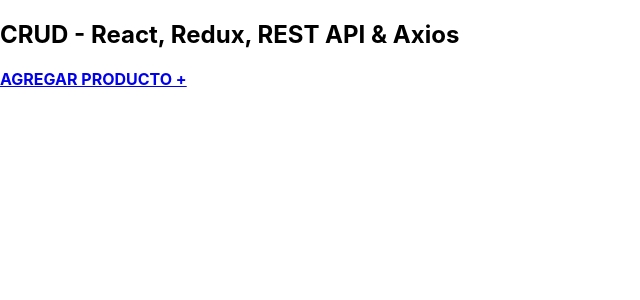
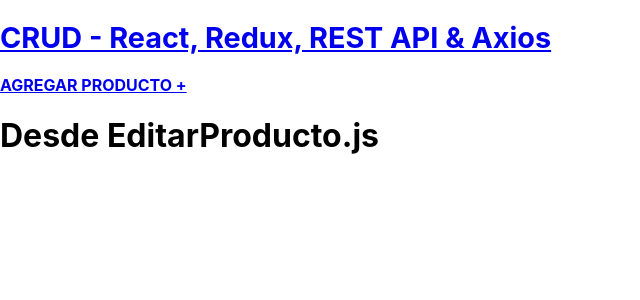
Before and after one commit to jplozada/Redux_crud, a React (Create React App) app: page /productos/editar/1 in a window 1280 px wide. Shown: the top 300 px of the page, without its empty margins (0-640 px from the left). Built offline with nearby package versions, Linux system fonts and the light colour scheme; the HTML template or start-up script is replaced by a standard one.

Commit message:
React router config added to the proyect

```diff
--- a/src/App.js
+++ b/src/App.js
@@ -1,11 +1,23 @@
+import React from 'react';
 import Header from './components/Header';
-import React, {Fragment} from 'react';
+import Productos from './components/Productos';
+import NuevoProducto from './components/NuevoProducto';
+import EditarProducto from './components/EditarProducto';
+
+import { BrowserRouter as Router, Route, Switch} from 'react-router-dom';
 
 function App() {
   return (
-    <Fragment>
+    <Router>
       <Header/>
-    </Fragment>
+      <div className="container mt-5">
+        <Switch>
+          <Route exact path="/" component={Productos} />
+          <Route exact path="/productos/nuevo" component={NuevoProducto} />
+          <Route exact path="/productos/editar/:id" component={EditarProducto} />
+        </Switch>
+      </div>
+    </Router >
   );
 }
 
--- /dev/null
+++ b/src/components/EditarProducto.js
@@ -0,0 +1,9 @@
+import React from 'react';
+
+const EditarProducto = () => {
+    return (
+        <h1>Desde EditarProducto.js</h1>
+    );
+}
+
+export default EditarProducto;
--- a/src/components/Header.js
+++ b/src/components/Header.js
@@ -1,12 +1,19 @@
 import React from 'react';
+import {Link} from 'react-router-dom';
 
 const Header = () => {
     return(
         <nav className="navbar navbar-expand-lg navbar-dark bg-primary justify-content-between">
             <div className="container">
-                <h1>CRUD - React, Redux, REST API & Axios</h1>
+                <h1>
+                    <Link to={'/'} className="text-light">
+                        CRUD - React, Redux, REST API & Axios
+                    </Link>
+                </h1>
             </div>
-            <a href="/productos/nuevo" className="btn btn-danger nuevo-post d-block d-md-inline-block">Agregar Producto &#43;</a>
+            <Link to={'/productos/nuevo'} className="btn btn-danger nuevo-post d-block d-md-inline-block">
+                Agregar Producto &#43;
+            </Link>
         </nav>
     );
 }
--- /dev/null
+++ b/src/components/NuevoProducto.js
@@ -0,0 +1,9 @@
+import React from 'react';
+
+const NuevoProducto = () => {
+    return (
+        <h1>Desde NuevoProducto.js</h1>
+    );
+}
+
+export default NuevoProducto;
--- /dev/null
+++ b/src/components/Productos.js
@@ -0,0 +1,9 @@
+import React from 'react';
+
+const Productos = () => {
+    return (
+        <h1>Desde Productos.js</h1>
+    );
+}
+
+export default Productos;
```
